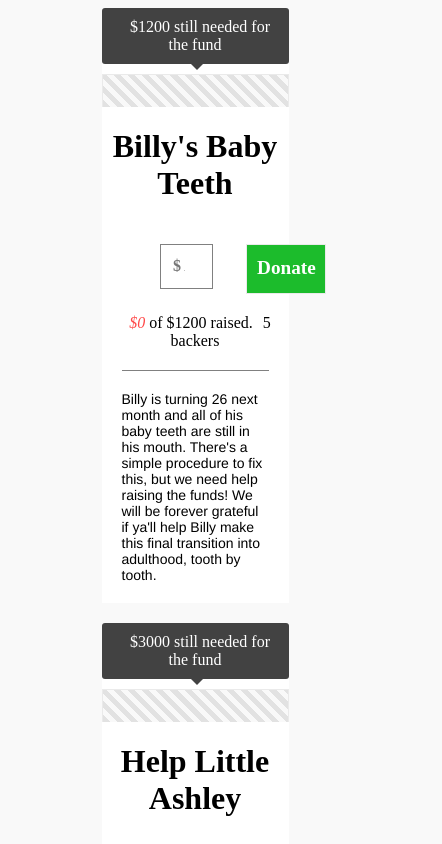
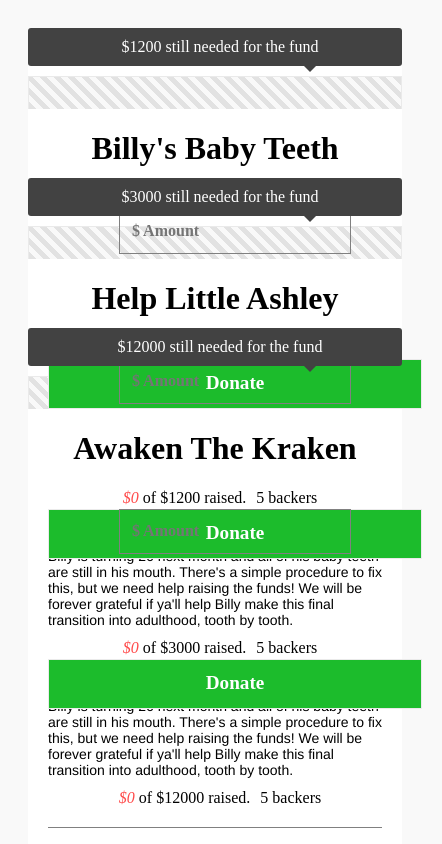
Before and after one commit to Jfrederick12/react-fundraiser, a React (Create React App) app: page / in a window 390 px wide. Shown: the top 844 px of the page, 442 px wide, since content can reach past the window. Built offline with nearby package versions, Linux system fonts and the light colour scheme.

Commit message:
adjust styling

```diff
--- /dev/null
+++ b/src/components/fundraiser-card.js
@@ -0,0 +1,25 @@
+import React, {Component} from 'react';
+import ProgressBar from './progress-bar';
+import '../styles/fundraiser-card.css';
+
+class FundraiserCard extends Component {
+	constructor(props) {
+		super(props);
+
+		// this.state = {
+		// 	amountRaised: 0,
+		// }
+	}
+
+	render() {
+		// let amount = Math.round((this.state.amountRaised / this.props.fund.goal) * 100)
+		return(
+			<div>
+			  <p>{this.props.fund.goal}</p>
+
+			</div>
+		)
+	}
+}
+
+export default FundraiserCard;
--- a/src/components/fundraiser.js
+++ b/src/components/fundraiser.js
@@ -1,6 +1,7 @@
 import React, {Component} from 'react';
 import Data from '../data/fundraisers.json';
 import Fund from './fund';
+import FundraiserCard from './fundraiser-card';
 import '../styles/fundraiser.css';
 
 class Fundraiser extends Component {
@@ -11,18 +12,31 @@ class Fundraiser extends Component {
     }
   }
 
-
-
+  onPledgeSubmit(amount) {
+  	this.setState({
+  		amountRaised: (this.state.amountRaised + amount)
+  	})
+  }
 
   render() {
     return (
       <div className="App">
-        {this.state.fundraisers.map((fund) => {
-        	return < Fund fund={fund} />
-        })}
+      	<div className="flex-grid">
+	        {this.state.fundraisers.map((fund) => {
+	        	return (
+			        <div className="col" key={fund.id}>
+		        		< Fund fund={fund} />
+		        	</div>
+	        	)
+	        })}
+        </div>
       </div>
     );
   }
 }
 
 export default Fundraiser;
+
+        		// <div key={fund.id}>
+	        	// 	< Fund fund={fund} />
+	        	// </div>
--- a/src/styles/donate-button.css
+++ b/src/styles/donate-button.css
@@ -13,10 +13,7 @@
 	margin: 20px 10px 20px 10px;
 }
 .donate-form {
-  display: flex;
-  justify-content: space-between;
-  width: 70%;
-  margin-left: 15%;
+
 }
 
 .donate-form .col {
@@ -26,7 +23,6 @@
 
 .col input {
   display: inline-block;
-  width: 100%;
   padding: 0.78em;
   font-family: 'Futura';
   font-size: inherit;
--- a/src/styles/fundraiser.css
+++ b/src/styles/fundraiser.css
@@ -2,9 +2,33 @@
 html {
 	background-color: #f9f9f9;
 }
+
+.flex-grid {
+  display: flex;
+  justify-content: space-between;
+}
+
+.flex-grid .col {
+  padding: 20px;
+  height: 100px;
+  width: 70%;
+}
+
+
+@media (max-width: 400px) {
+  .flex-grid {
+    display: block;
+    .col {
+      width: 100%;
+      margin: 0 0 10px 0;
+    }
+  }
+}
+
+
 .fund-container {
-	margin-left: 25%;
-	width: 50%;
+	/*margin-left: 25%;*/
+	/*width: 50%;*/
 	background-color: white;
   font-family: 'Futura';
 }
```
Also changed, not shown: src/styles/fundraiser-card.css (added).
